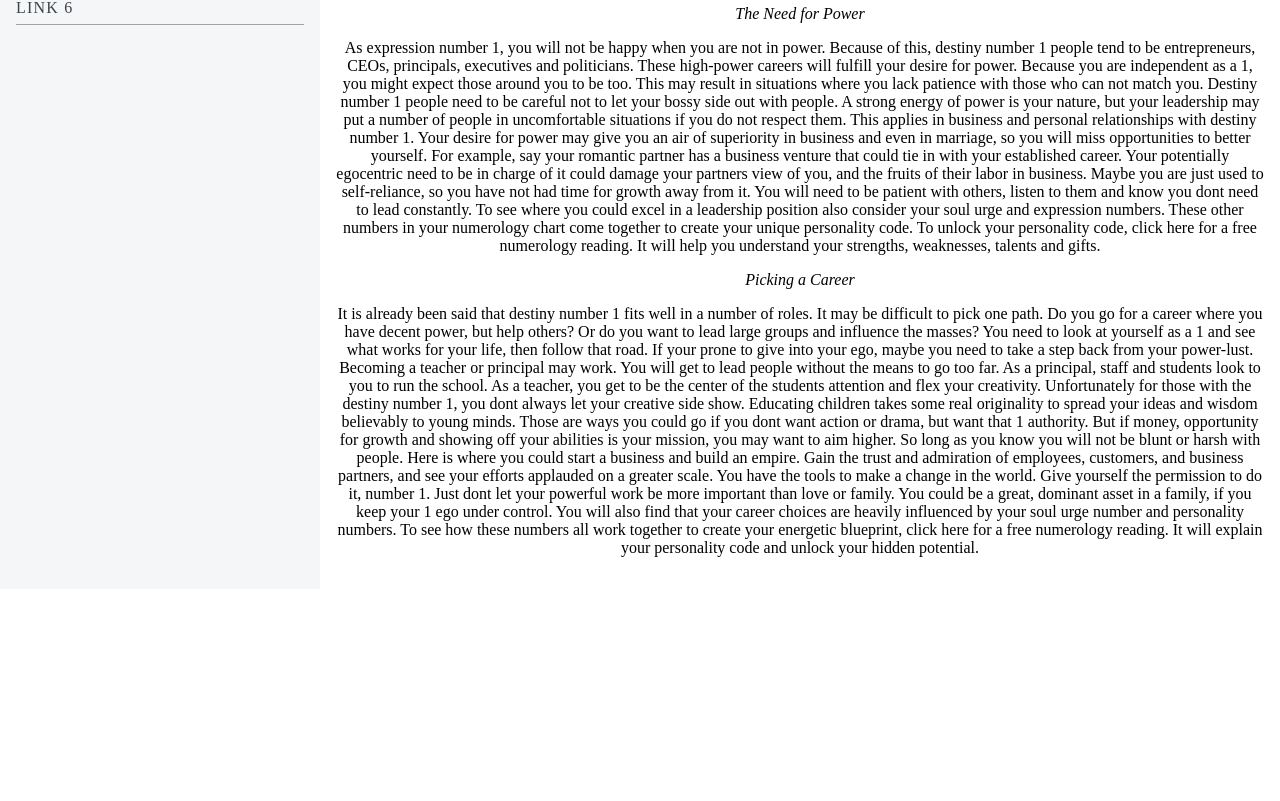
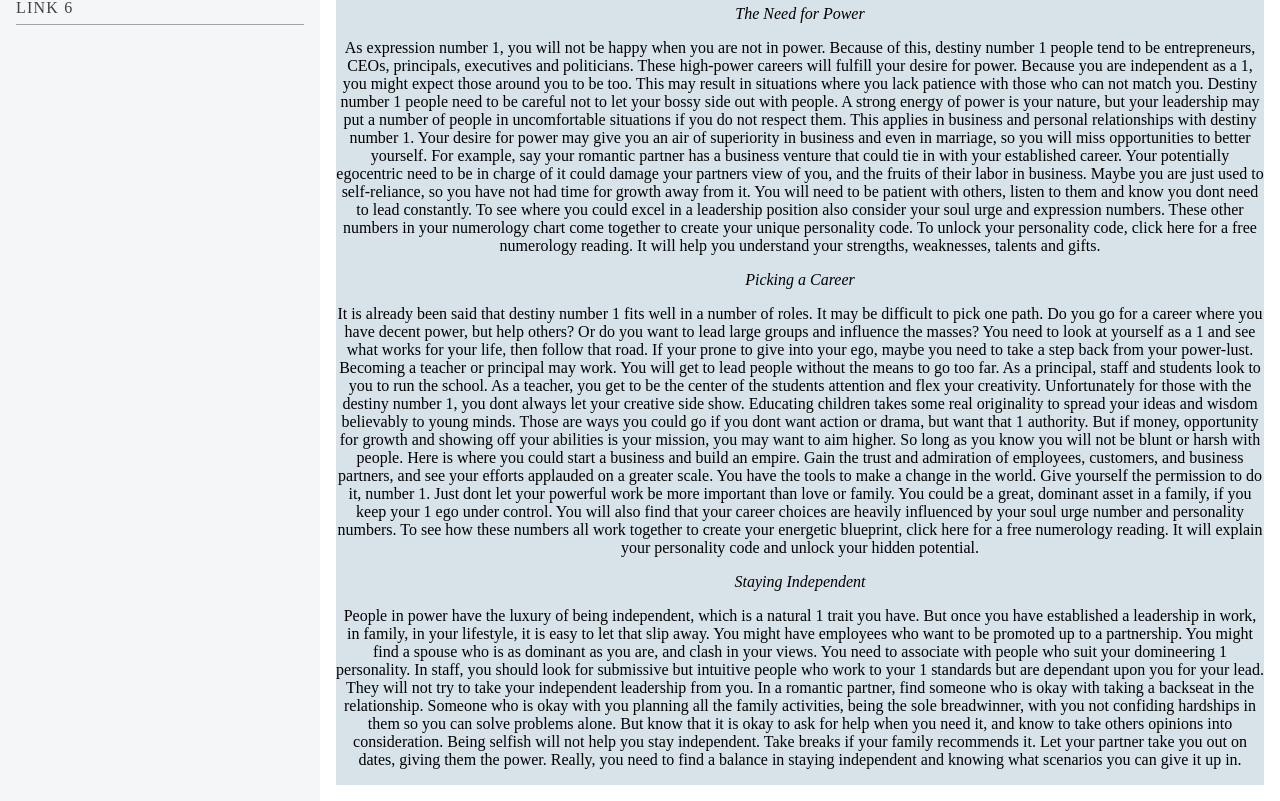
Before and after one commit to ChrisForti/know-urself, a React (Vite) app: page / in a window 1280 px wide. Shown: the part 355-1156 px from the top of the page. Before the commit the page ends 944 px from the top, so only its background shows below. Built offline with nearby package versions, Linux system fonts and the light colour scheme.

Commit message:
Finioshed uploading content on one, and did some styling.

```diff
--- a/src/components/numerology/One.module.css
+++ b/src/components/numerology/One.module.css
@@ -1,6 +1,7 @@
 .one {
   color: black;
   text-align: center;
+  background-color: #d8e3e9;
 }
 
 .h1 {
--- a/src/components/numerology/One.tsx
+++ b/src/components/numerology/One.tsx
@@ -77,6 +77,27 @@ export function One() {
         reading. It will explain your personality code and unlock your hidden
         potential.
       </p>
+      <em>Staying Independent</em>
+      <p>
+        People in power have the luxury of being independent, which is a natural
+        1 trait you have. But once you have established a leadership in work, in
+        family, in your lifestyle, it is easy to let that slip away. You might
+        have employees who want to be promoted up to a partnership. You might
+        find a spouse who is as dominant as you are, and clash in your views.
+        You need to associate with people who suit your domineering 1
+        personality. In staff, you should look for submissive but intuitive
+        people who work to your 1 standards but are dependant upon you for your
+        lead. They will not try to take your independent leadership from you. In
+        a romantic partner, find someone who is okay with taking a backseat in
+        the relationship. Someone who is okay with you planning all the family
+        activities, being the sole breadwinner, with you not confiding hardships
+        in them so you can solve problems alone. But know that it is okay to ask
+        for help when you need it, and know to take others opinions into
+        consideration. Being selfish will not help you stay independent. Take
+        breaks if your family recommends it. Let your partner take you out on
+        dates, giving them the power. Really, you need to find a balance in
+        staying independent and knowing what scenarios you can give it up in.
+      </p>
     </div>
   );
 }
```
